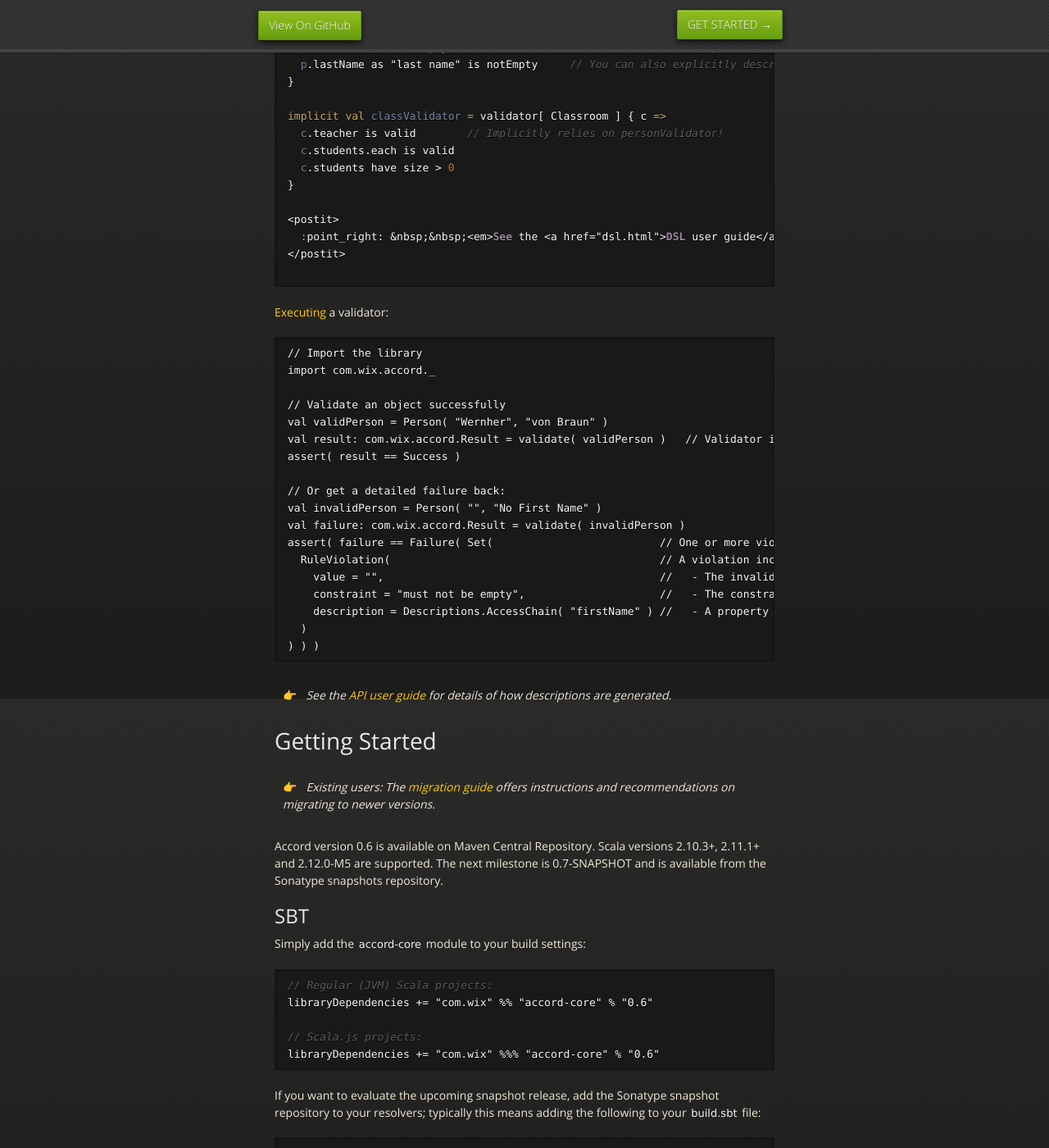
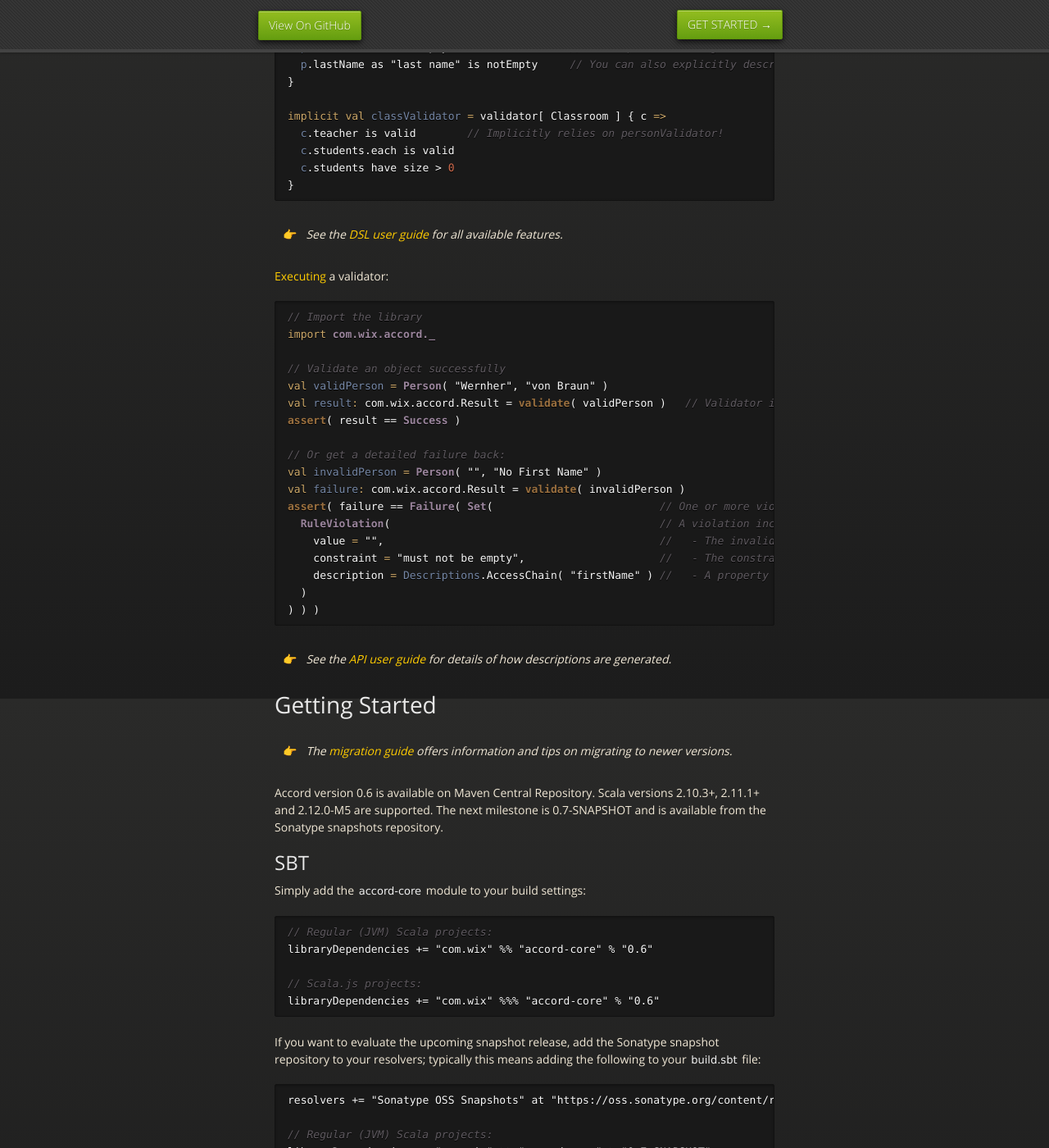
Before and after one commit to wix-incubator/accord, a Jekyll site: the page built from index.md, in a window 1280 px wide and 1400 px high, scrolled down 948 px. Shown: the whole window at 82% size. Built offline with Jekyll 4.4.1, drawn with Linux system fonts in a browser that asks for light colours; nearby versions of some CDN libraries; emoji names are drawn with the system emoji font.

Commit message:
Additional corrections

````diff
--- a/index.md
+++ b/index.md
@@ -36,16 +36,15 @@ implicit val classValidator = validator[ Classroom ] { c =>
   c.students.each is valid
   c.students have size > 0
 }
-
+```
 <postit>
   :point_right: &nbsp;&nbsp;<em>See the <a href="dsl.html">DSL user guide</a> for all available features.</em>
 </postit>
 
-```
 
 [Executing](api.html) a validator:
 
-```
+```scala
 // Import the library
 import com.wix.accord._
 
@@ -77,7 +76,7 @@ Getting Started
 ===============
 
 <postit>
-  :point_right: &nbsp;&nbsp;<em>Existing users: The <a href="migration-guide.html">migration guide</a> offers instructions and recommendations on migrating to newer versions.</em>
+  :point_right: &nbsp;&nbsp;<em>The <a href="migration-guide.html">migration guide</a> offers  information and tips on migrating to newer versions.</em>
 </postit>
 
 Accord version {{ site.version.release }} is available on Maven Central Repository. Scala versions 2.10.3+, 2.11.1+ and 2.12.0-M5 are supported. The next milestone is {{ site.version.snapshot }} and is available from the Sonatype snapshots repository.
````
Also changed, not shown: dsl.md (+5 -8 lines).
